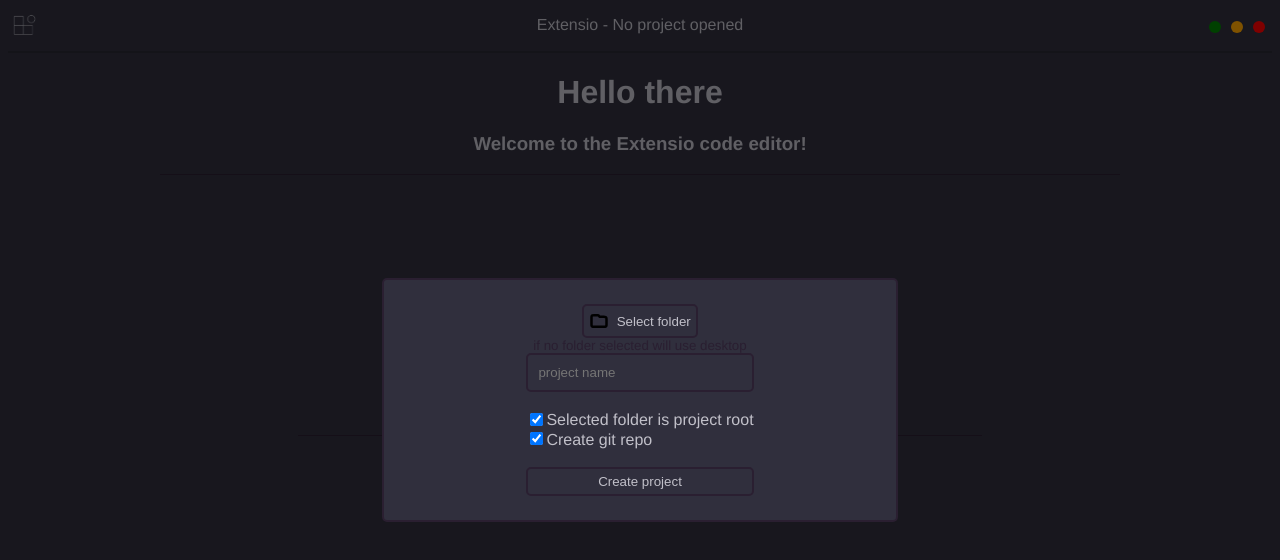
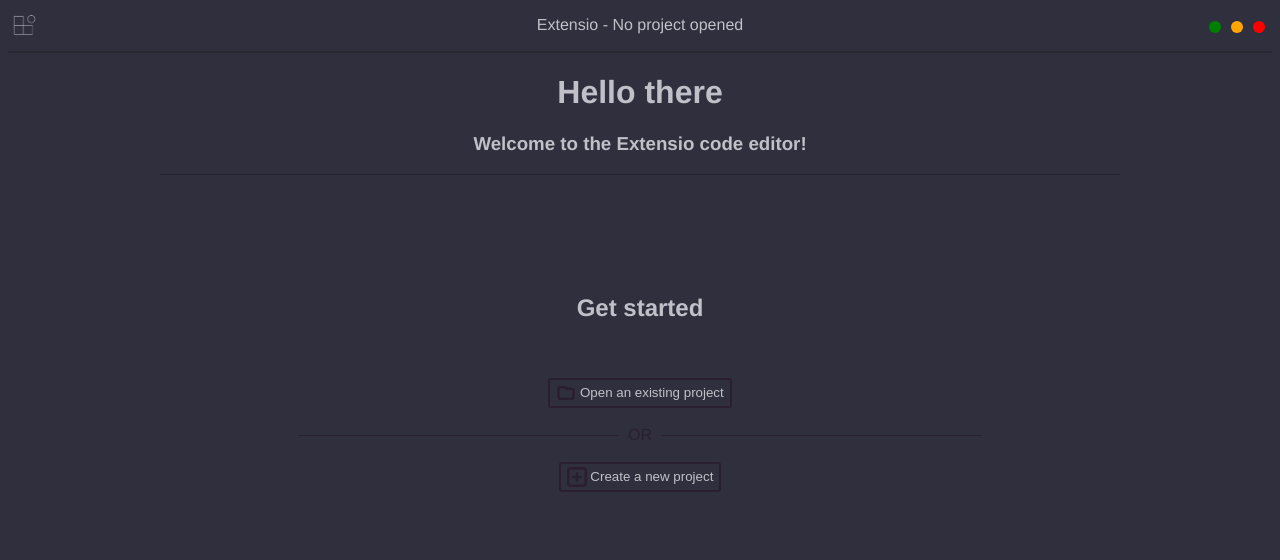
Before and after one commit to extensio-editor/extensio, a Vue app: page / in a window 1280 px wide. Shown: the top 560 px of the page. Built offline with nearby package versions, Linux system fonts and the light colour scheme.

Commit message:
Added being able to click away

```diff
--- a/src/components/createProject.vue
+++ b/src/components/createProject.vue
@@ -1,5 +1,5 @@
 <template>
-  <div id="fullBackground">
+  <div id="fullBackground" @click.self="leave()">
     <div id="newProjectBox">
       <button
         @click="openDirectory()"
@@ -51,6 +51,7 @@
   data() {
     return {};
   },
+  emits: ["reset-new-project"],
   components: {
     SVGicon,
   },
@@ -72,6 +73,9 @@
           const folder = data["filePaths"][0];
           console.log(`opening ${folder} `);
         });
+    },
+    leave() {
+      this.$emit("reset-new-project");
     },
   },
 });
--- a/src/views/HomeView.vue
+++ b/src/views/HomeView.vue
@@ -3,7 +3,10 @@
     <h1>Hello there</h1>
     <h3>Welcome to the Extensio code editor!</h3>
     <hr class="mediocre" />
-    <create-project></create-project>
+    <create-project
+      v-if="CreateProjectShouldBeVisible"
+      @reset-new-project="CreateProjectShouldBeVisible = false"
+    ></create-project>
     <div id="getStarted">
       <h2>Get started</h2>
       <br />
@@ -24,7 +27,10 @@
       <hr-text color="#2a1f31" text="OR" unselectable></hr-text>
       <br />
       <div class="buttonContainer">
-        <button class="projectButton">
+        <button
+          class="projectButton"
+          @click="CreateProjectShouldBeVisible = true"
+        >
           <SVGicon
             name="add"
             icon-width="20px"
@@ -67,6 +73,11 @@
           console.log(`opening ${folder} `);
         });
     },
+  },
+  data() {
+    return {
+      CreateProjectShouldBeVisible: false,
+    };
   },
 });
 </script>
```
